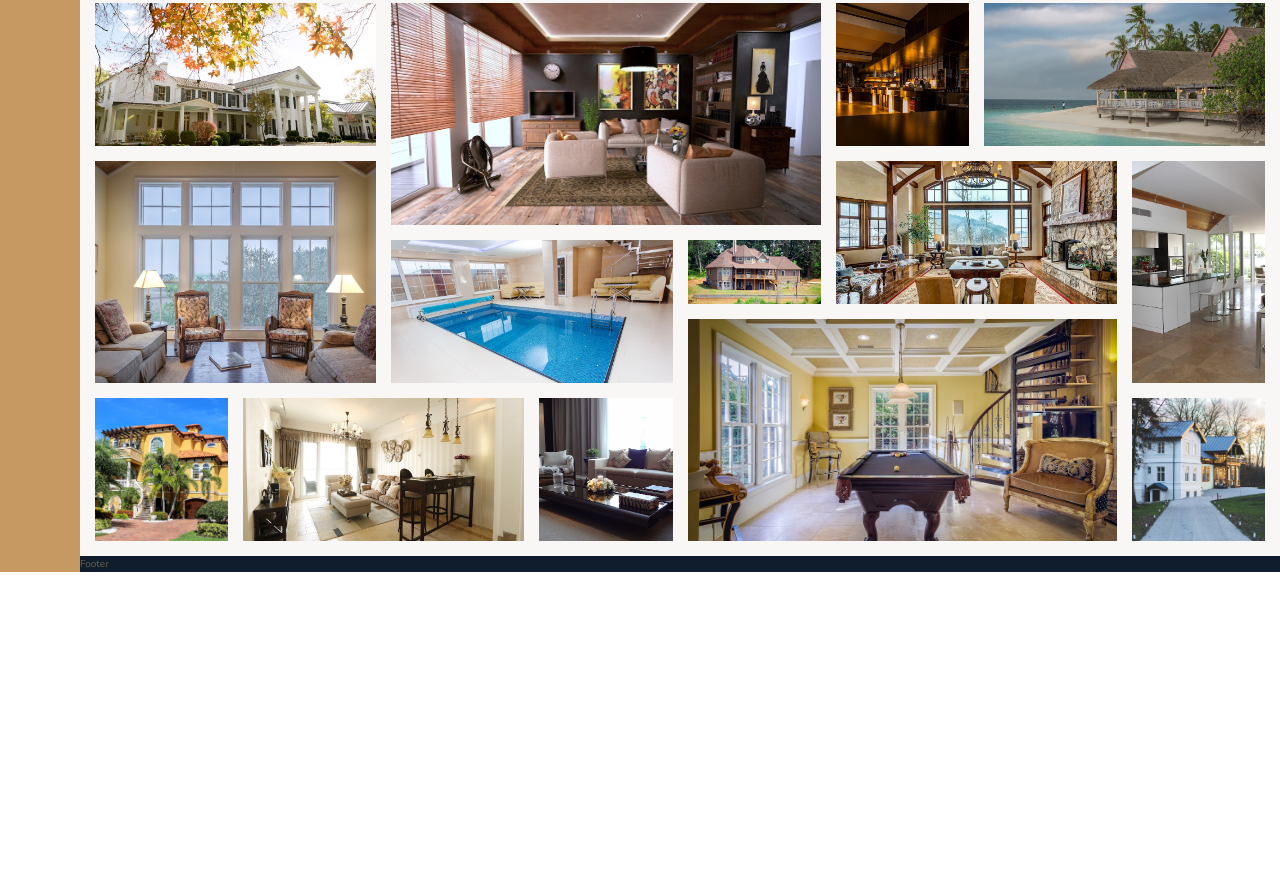
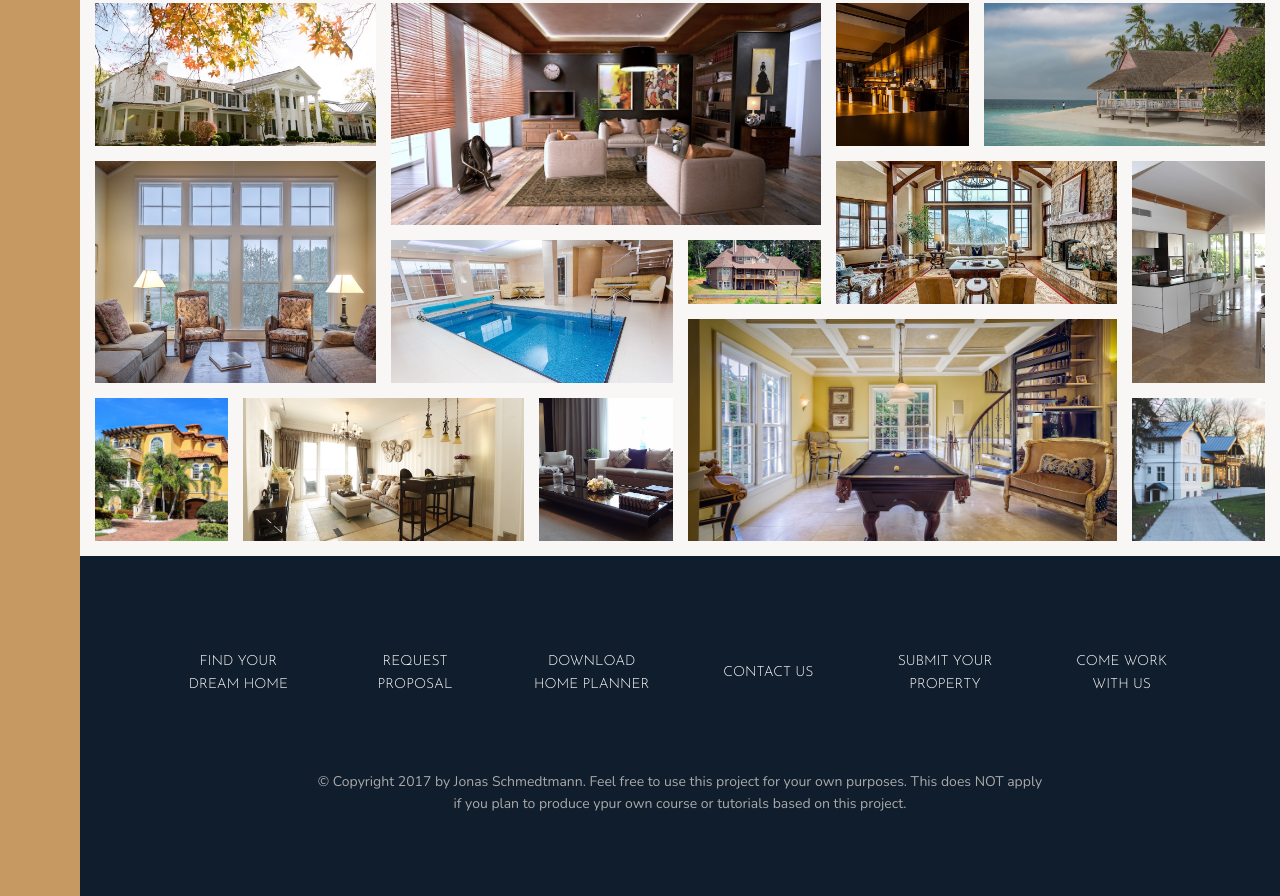
Before and after one commit to yushevchuk/nexter, a plain HTML site: page index.html in a window 1280 px wide. Shown: the part 3084-3980 px from the top of the page. Before the commit the page ends 3656 px from the top, so only its background shows below. Drawn offline with nearby package versions, Linux system fonts and the light colour scheme.

Commit message:
Created footer section

```diff
--- a/css/style.css
+++ b/css/style.css
@@ -261,4 +261,34 @@ body {
 
 .footer {
   background-color: #101d2c;
-  grid-column: full-start / full-end; }
+  grid-column: full-start / full-end;
+  padding: 8rem; }
+
+.nav {
+  list-style: none;
+  display: grid;
+  grid-template-columns: repeat(auto-fit, minmax(15rem, 1fr));
+  grid-gap: 2rem;
+  align-items: center; }
+  .nav__link:link, .nav__link:visited {
+    font-size: 1.4rem;
+    color: #fff;
+    text-decoration: none;
+    font-family: "Josefin Sans", sans-serif;
+    text-transform: uppercase;
+    text-align: center;
+    padding: 1.5rem;
+    display: block;
+    transition: all .2s; }
+  .nav__link:hover, .nav__link:active {
+    background-color: rgba(255, 255, 255, 0.05);
+    transform: translateY(-3px); }
+
+.copyright {
+  font-size: 1.4rem;
+  color: #aaa;
+  margin-top: 6rem;
+  text-align: center;
+  width: 70%;
+  margin-right: auto;
+  margin-left: auto; }
--- a/index.html
+++ b/index.html
@@ -321,7 +321,18 @@
             </figure>
         </section>
         <footer class="footer">
-            Footer
+            <ul class="nav">
+                <li class="nav__item"><a href="#" class="nav__link">Find your dream home</a></li>
+                <li class="nav__item"><a href="#" class="nav__link">Request proposal</a></li>
+                <li class="nav__item"><a href="#" class="nav__link">Download home planner</a></li>
+                <li class="nav__item"><a href="#" class="nav__link">Contact us</a></li>
+                <li class="nav__item"><a href="#" class="nav__link">Submit your property</a></li>
+                <li class="nav__item"><a href="#" class="nav__link">Come work with us</a></li>
+            </ul>
+            <p class="copyright">
+                &copy; Copyright 2017 by Jonas Schmedtmann. Feel free to use this project for your own purposes.
+                This does NOT apply if you plan to produce ypur own course or tutorials based on this project.
+            </p>
         </footer>
     </body>
 </html>
--- a/sass/_footer.scss
+++ b/sass/_footer.scss
@@ -1,4 +1,42 @@
 .footer {
     background-color: $color-secondary;
     grid-column: full-start / full-end;
+    padding: 8rem;
 }
+
+.nav {
+    list-style: none;
+    display: grid;
+    grid-template-columns: repeat(auto-fit, minmax(15rem, 1fr));
+    grid-gap: 2rem;
+    align-items: center;
+
+    &__link:link,
+    &__link:visited {
+        font-size: 1.4rem;
+        color: #fff;
+        text-decoration: none;
+        font-family: $font-display;
+        text-transform: uppercase;
+        text-align: center;
+        padding: 1.5rem;
+        display: block;
+        transition: all .2s;
+    }
+
+    &__link:hover,
+    &__link:active {
+        background-color: rgba(#fff, .05);
+        transform: translateY(-3px);
+    }
+}
+
+.copyright {
+    font-size: 1.4rem;
+    color: $color-grey-light-2;
+    margin-top: 6rem;
+    text-align: center;
+    width: 70%;
+    margin-right: auto;
+    margin-left: auto;
+}
```
